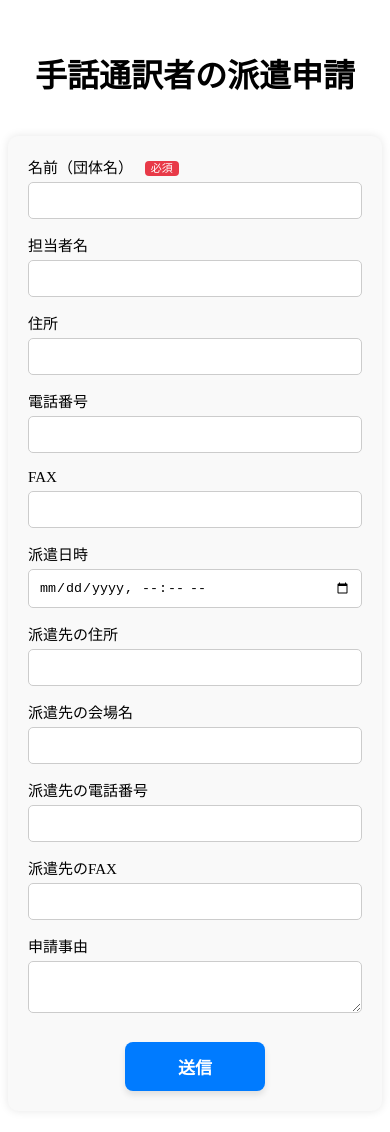
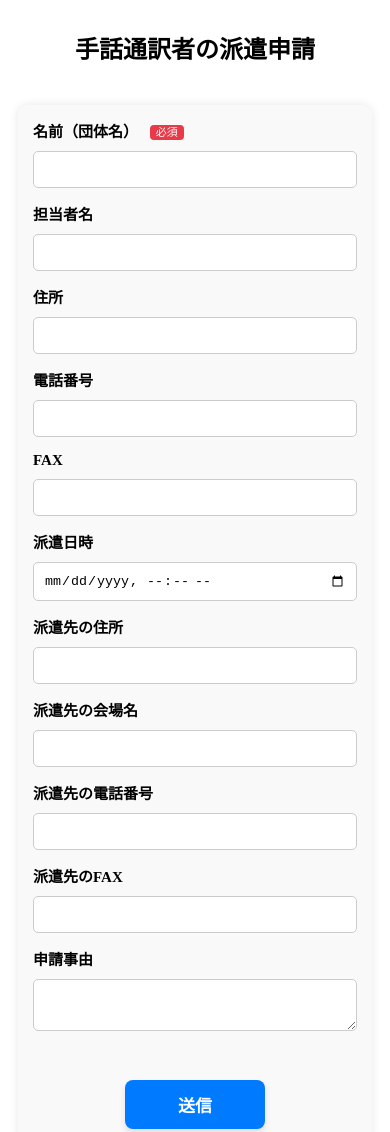
Before and after one commit to maruyama-0412/graduation-thesis, a plain HTML site: page index.html in a window 390 px wide. Shown: the top 1132 px of the page. Drawn offline with Linux system fonts and the light colour scheme.

Commit message:
スマホで見るのに自然なように変えた

```diff
--- a/style.css
+++ b/style.css
@@ -1,54 +1,59 @@
 @charset "utf-8";
 
+/* --- フォームタイトル --- */
 .lead-form {
     /* 1. 位置を中央に */
     text-align: center;
-
     /* 2. 文字を大きく */
-    font-size: 32px; /* 目立つように大きめに設定 */
-    font-weight: bold; /* さらに強調 */
-
+    font-size: 32px;
+    font-weight: bold;
     /* 3. 色は黒で */
-    color: #000000; /* 純粋な黒 */
-
-    /* その他の調整（見栄えを良くするため） */
-    margin-top: 50px;    /* 上部の余白 */
-    margin-bottom: 30px; /* 下部の余白 */
+    color: #000000;
+    /* その他の調整 */
+    margin-top: 50px;
+    margin-bottom: 30px;
     padding-bottom: 10px;
+    /* レスポンシブ対応のために幅を設定 */
+    max-width: 600px;
+    width: 90%;
+    margin-left: auto;
+    margin-right: auto;
 }
 
+/* --- フォーム全体 --- */
 form {
     max-width: 600px;
+    width: 100%;
     margin: 0px auto 60px;
     padding: 20px;
     background-color: #f9f9f9;
     border-radius: 10px;
     box-shadow: 0 0 10px rgba(0, 0, 0, 0.1);
+    box-sizing: border-box;
 }
 
+/* --- ラベルと必須マーク --- */
 .label {
     font-size: 15px;
+    display: block;
+    font-weight: bold;
+    margin-bottom: 5px;
 }
 
-/* ラベル内の必須マークのスタイル */
 .required-mark {
-    /* 色と背景 */
-    background-color: #e83a48; /* 赤色系の背景 */
-    color: white;             /* 白い文字 */
-
-    /* サイズと形状 */
-    font-size: 11px;         /* 文字サイズを小さく */
-    font-weight: normal;     /* ラベルの太字設定の影響を受けないように */
-    padding: 2px 6px;        /* 上下・左右のパディング */
-    border-radius: 4px;      /* 角丸 */
-
-    /* 配置 */
-    margin-left: 8px;        /* ラベルテキストとの間隔 */
-    display: inline-block;   /* 横並びで、paddingが適用されるように */
-    line-height: 1;          /* 行の高さを詰めて、ボックスを小さくする */
-    transform: translateY(-1px); /* わずかに上方向に調整して見た目を揃える */
+    background-color: #e83a48;
+    color: white;
+    font-size: 11px;
+    font-weight: normal;
+    padding: 2px 6px;
+    border-radius: 4px;
+    margin-left: 8px;
+    display: inline-block;
+    line-height: 1;
+    transform: translateY(-1px);
 }
 
+/* --- 入力フィールド --- */
 .inputs {
     width: 100%;
     padding: 10px;
@@ -58,49 +63,79 @@ form {
     box-sizing: border-box;
 }
 
-/* ボタンエリアのコンテナスタイル（中央寄せのため） */
+/* --- ボタンエリア --- */
 .btn-area {
-    margin-top: 5px;
+    margin-top: 30px;
     text-align: center;
-    padding-top: 5px;
+    padding-top: 20px;
+    /* ★ 修正点: ボタンの上の細い線を削除 */
+    border-top: none;
 }
 
-/* 1. 【送信ボタン】のメインスタイル (.button) */
+/* --- 送信ボタン共通スタイル --- */
 .btn-area .button {
-    /* サイズと形状 */
-    padding: 12px 30px; /* パディングを増やして大きく見せる */
-    min-width: 140px; /* 最小幅を確保 */
-
-    /* 色と文字 */
-    background-color: #007bff; /* 明るい青 */
-    color: white; /* 白い文字 */
+    padding: 12px 30px;
+    min-width: 140px;
+    background-color: #007bff;
+    color: white;
     font-size: 17px;
     font-weight: bold;
-
-    /* ボーダーと角丸 */
     border: none;
-    border-radius: 8px; /* 角を丸く */
-
-    /* 効果とアニメーション */
+    border-radius: 8px;
     cursor: pointer;
-    box-shadow: 0 4px 6px rgba(0, 0, 0, 0.1); /* 軽い影を付けて立体感を出す */
-    transition: background-color 0.3s, transform 0.1s, box-shadow 0.3s; /* 滑らかなアニメーション */
+    box-shadow: 0 4px 6px rgba(0, 0, 0, 0.1);
+    transition: background-color 0.3s, transform 0.1s, box-shadow 0.3s;
+    margin: 0 10px;
 }
 
-/* 2. マウスオーバー（ホバー）時のスタイル */
+/* ホバー/アクティブスタイルは変更なし */
 .btn-area .button:hover {
-    background-color: #0056b3; /* 濃い青に変化 */
-    box-shadow: 0 6px 10px rgba(0, 0, 0, 0.15); /* 影を強調 */
+    background-color: #0056b3;
+    box-shadow: 0 6px 10px rgba(0, 0, 0, 0.15);
 }
 
-/* 3. クリック時（アクティブ）のスタイル */
 .btn-area .button:active {
-    background-color: #004085; /* さらに濃い青に */
-    transform: translateY(1px); /* 少し下に押し込まれたように見せる */
-    box-shadow: 0 2px 3px rgba(0, 0, 0, 0.2); /* 影を小さくして「押した」感を出す */
+    background-color: #004085;
+    transform: translateY(1px);
+    box-shadow: 0 2px 3px rgba(0, 0, 0, 0.2);
 }
 
-/* 補足：複数のボタンがある場合の配置調整 */
-/* .btn-area .button:not(:last-child) {
-    margin-right: 10px;
-} */
+/* --- レスポンシブ対応 (スマートフォン向け) --- */
+@media (max-width: 650px) {
+
+    /* body: 画面全体の左右の余白を減らす */
+    body {
+        padding-left: 10px;
+        padding-right: 10px;
+    }
+
+    /* タイトル: 文字サイズを縮小し、マージンを調整 */
+    .lead-form {
+        font-size: 24px;
+        margin-top: 30px;
+        width: 100%;
+        padding: 0 5px 10px;
+        box-sizing: border-box;
+    }
+
+    /* form: パディングを減らし、マージンを調整 */
+    form {
+        padding: 15px;
+        margin: 0 auto 30px;
+    }
+
+    /* ボタンエリア: 上部の余白を調整 */
+    .btn-area {
+        margin-top: 15px;
+        padding-top: 15px;
+    }
+
+    /* ★ 修正点: ボタンの幅を元に戻し、縦積み指定（display: block; width: 100%;）を削除 ★ */
+    /* ボタンは元のサイズ（min-width: 140px）で中央に表示されます。 */
+    .btn-area .button {
+        display: inline-block; /* 横並びのまま維持 */
+        width: auto;           /* 幅の指定を解除 */
+        margin: 0 8px;         /* ボタン間の余白を調整 */
+        min-width: 140px;      /* 最小幅を維持 */
+    }
+}
```
